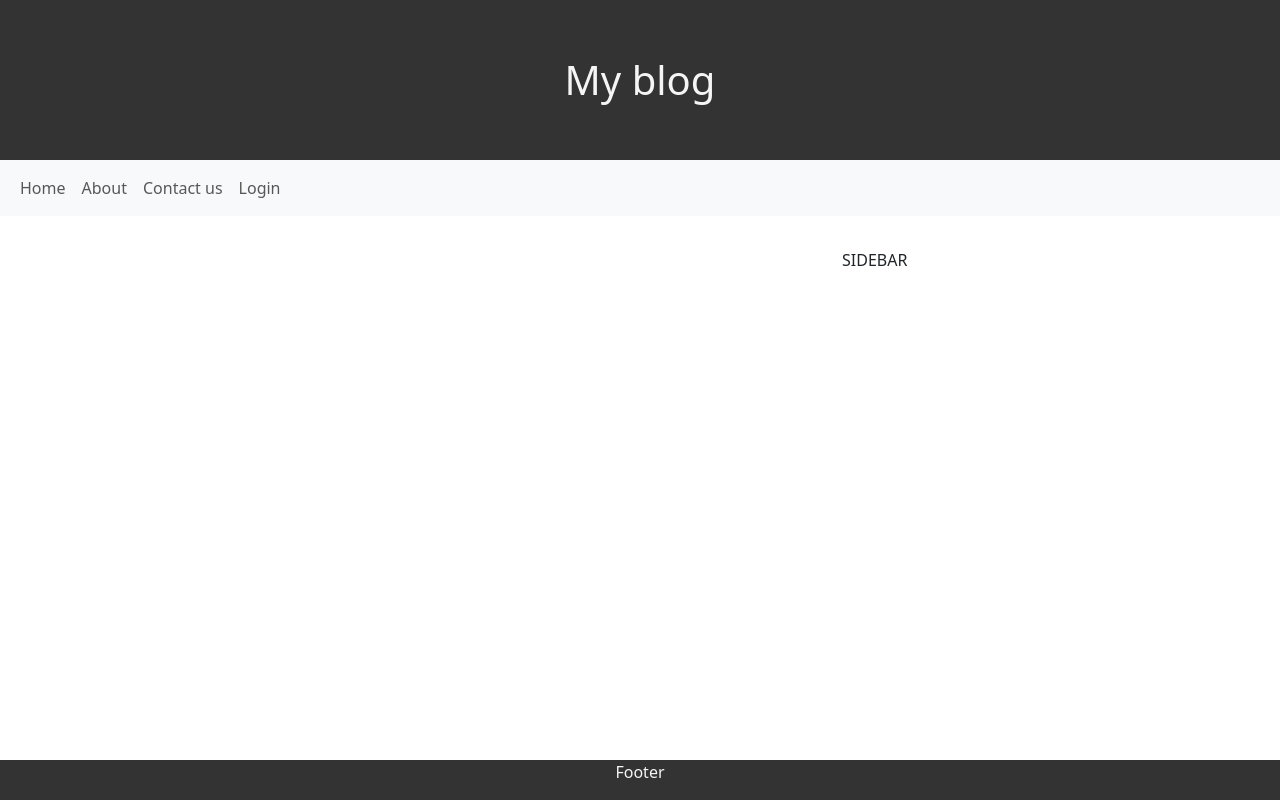
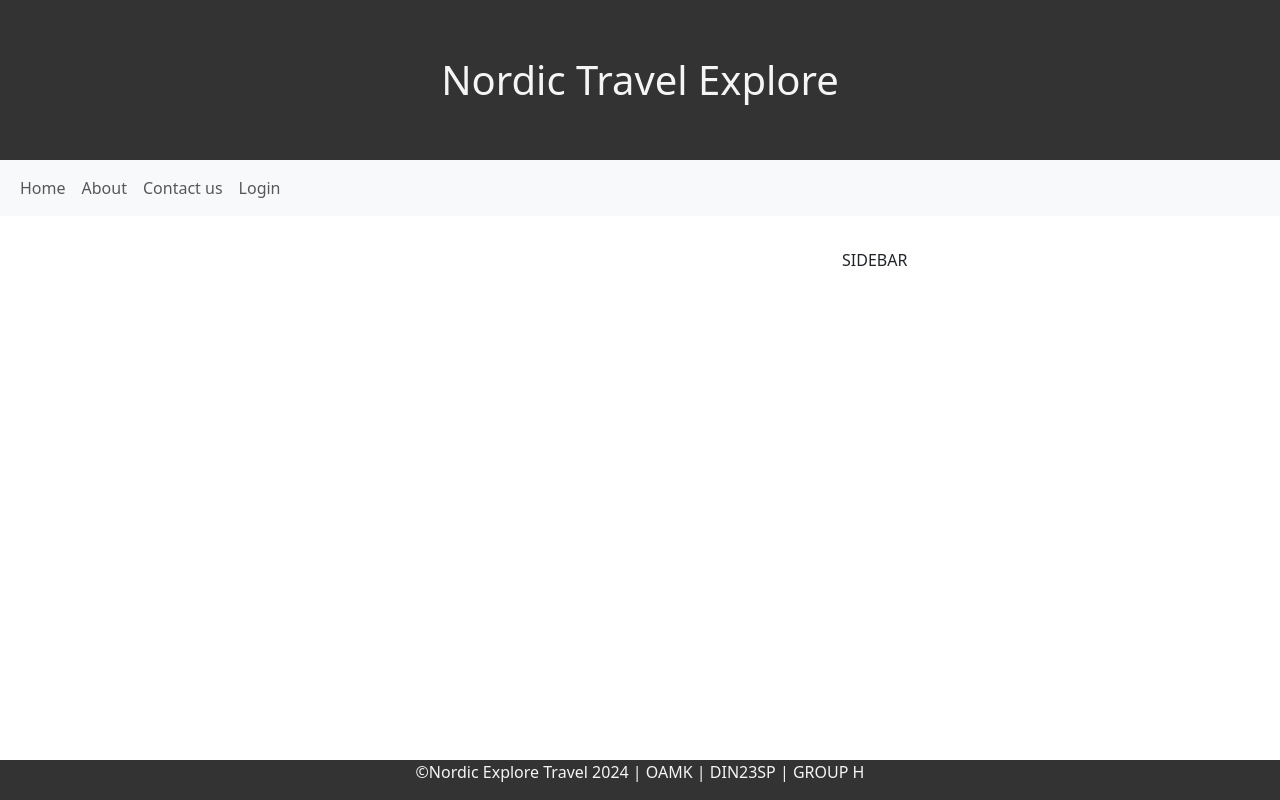
Before and after one commit to saadhfd/Group-H, a plain HTML site: page Index.html in a window 1280 px wide. Drawn offline with nearby package versions, Linux system fonts and the light colour scheme.

Commit message:
added footer styling and copyright

```diff
--- a/Index.html
+++ b/Index.html
@@ -9,7 +9,7 @@
   <title>Blog - Home</title>
 </head>
 <body>
-  <header><h1>My blog</h1></header>
+  <header><h1>Nordic Travel Explore</h1></header>
 
   <nav class="navbar navbar-expand-lg bg-body-tertiary">
     <div class="container-fluid">
@@ -53,7 +53,7 @@
       </aside>
     </div>
   </div>
-  <footer><p>Footer</p></footer>
+  <footer><p>&copy;Nordic Explore Travel 2024 | OAMK | DIN23SP | GROUP H</p></footer>
   <script src="https://cdn.jsdelivr.net/npm/bootstrap@5.3.3/dist/js/bootstrap.bundle.min.js" integrity="sha384-YvpcrYf0tY3lHB60NNkmXc5s9fDVZLESaAA55NDzOxhy9GkcIdslK1eN7N6jIeHz" crossorigin="anonymous"></script>
   <script type="module" src="./js/user.js"></script>
   <script type="module" src="./js/index.js"></script>
```
Also changed, not shown: about.html (+1 -1 lines), addpost.html (+1 -1 lines), contactus.html (+1 -1 lines), login.html (+1 -1 lines), logout.html (+1 -1 lines), register.html (+1 -1 lines).
